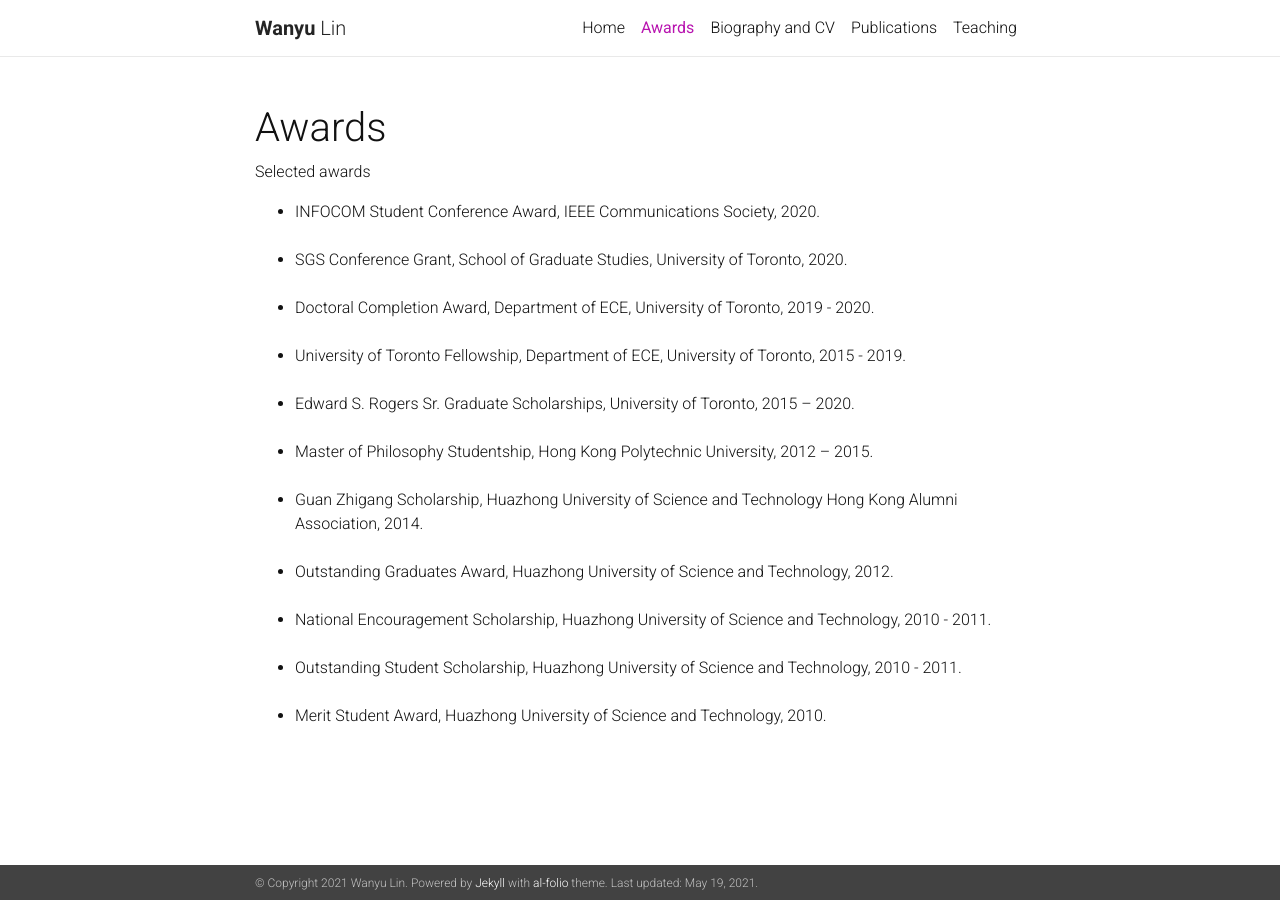
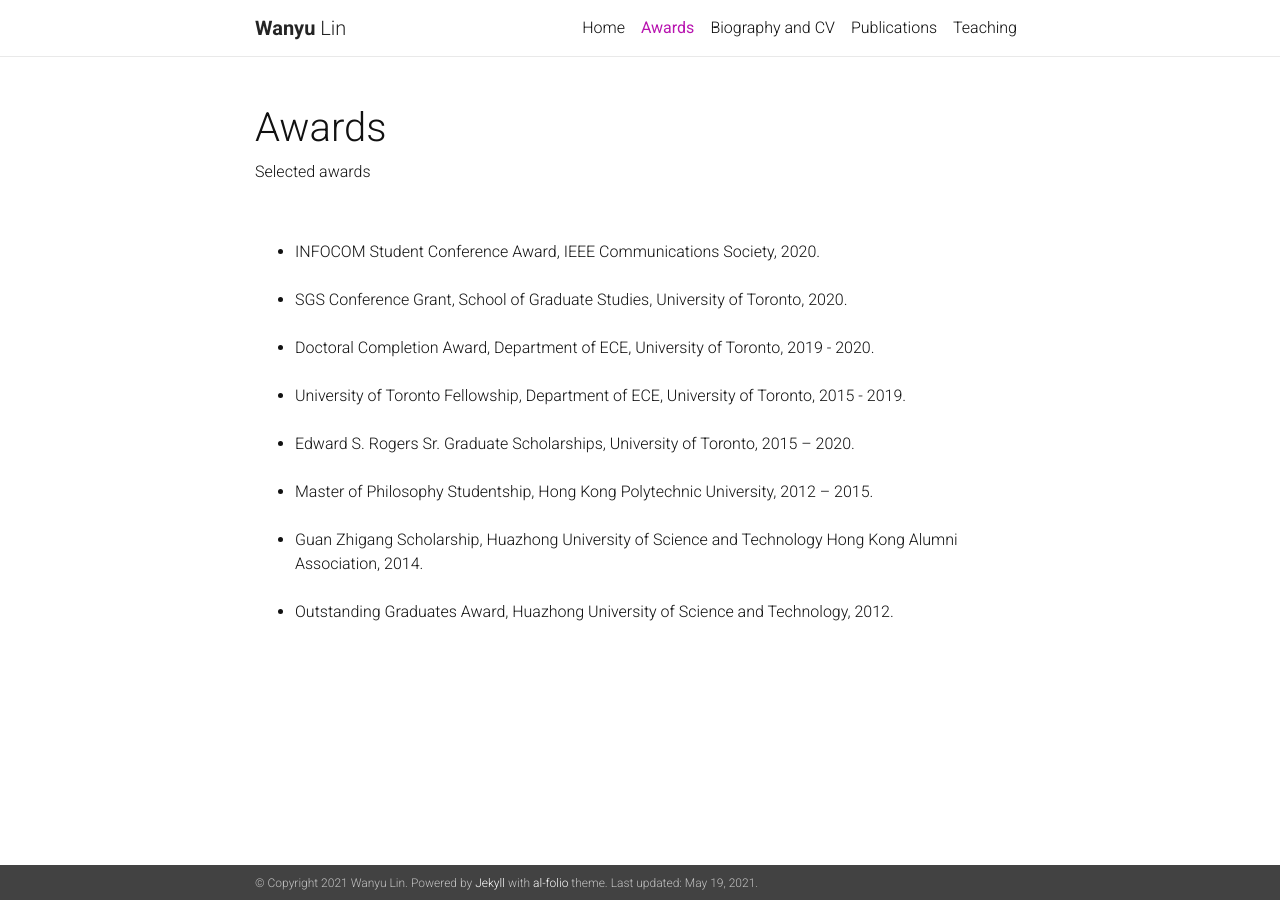
Before and after one commit to wanyu-lin/wanyu-lin.github.io, a Jekyll site: the page built from _pages/awards.md, in a window 1280 px wide. Built offline with Jekyll 4.4.1, drawn with Linux system fonts in a browser that asks for light colours; nearby versions of some CDN libraries; a style sheet for code colours, icons or effects is not loaded.

Commit message:
Update awards.md

```diff
--- a/_pages/awards.md
+++ b/_pages/awards.md
@@ -5,6 +5,7 @@ title: Awards
 description: Selected awards
 nav: true
 ---
+<br>
 <!-- If delete the space, delete the <br> -->
 <ul class="square">
 <li>INFOCOM Student Conference Award, IEEE Communications Society, 2020.</li>
@@ -23,13 +24,15 @@ nav: true
 <br>
 <li>Outstanding Graduates Award, Huazhong University of Science and Technology, 2012.</li>
 <br>
+
+<!--
 <li>National Encouragement Scholarship, Huazhong University of Science and Technology, 2010 - 2011.</li>
 <br>
 <li>Outstanding Student Scholarship, Huazhong University of Science and Technology, 2010 - 2011.</li>
 <br>
 <li>Merit Student Award, Huazhong University of Science and Technology, 2010.</li>
 <br>
-
+-->
 <!--
 
 <li><i>Self-Renewal Scholarship</i>, Huazhong University of Science and Technology, 2008 and 2009.</li>
```
